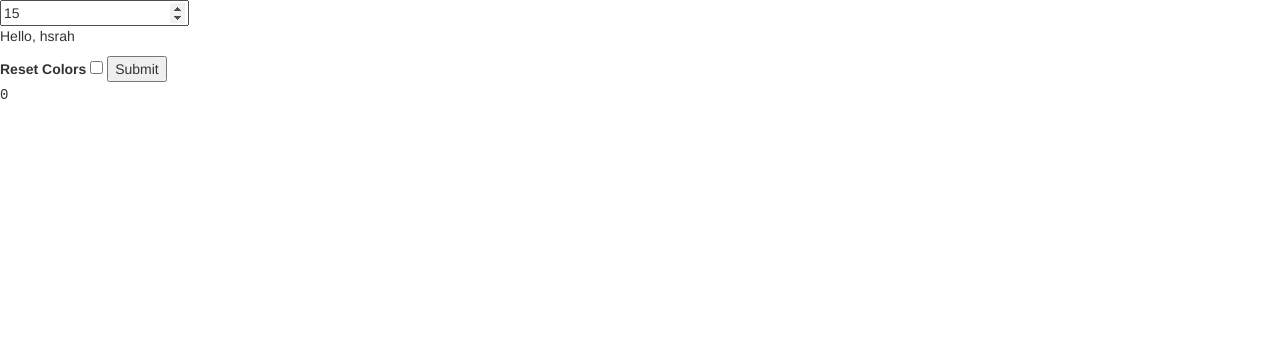
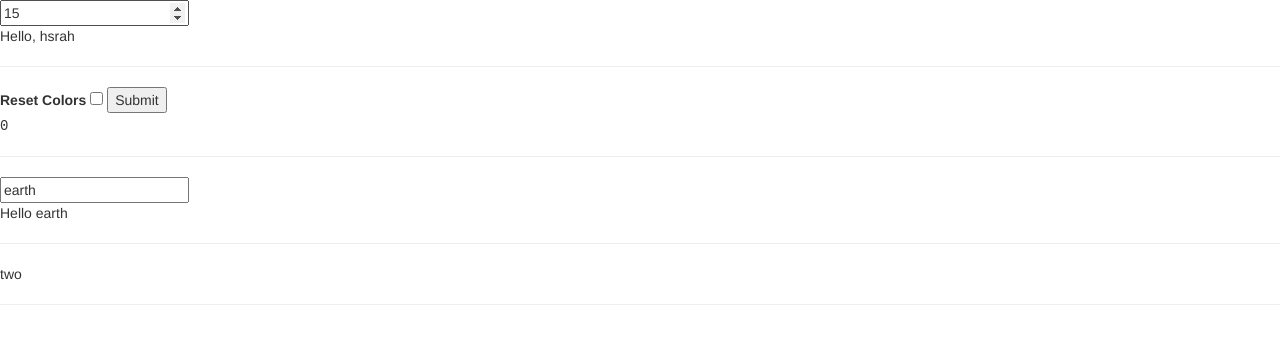
Before and after one commit to harsh376/angularDev, a website: page index.html in a window 1280 px wide. Drawn offline with Linux system fonts and the light colour scheme.

Commit message:
made some changes

```diff
--- a/index.html
+++ b/index.html
@@ -13,11 +13,15 @@
 
 	</head>
 	<body>
+        <!-- testing the filter -->
         <div ng-controller="updateFieldCtrl">
             <input type="number" ng-model="name"/>
             <p>Hello, {{getName() | reverse}}</p>
         </div>
 
+        <hr>
+
+        <!-- testing submit() function in controller -->
         <div ng-controller="resetCtrl">
             <label>Reset Colors</label>
             <input type="checkbox" ng-model="resetColors">
@@ -26,8 +30,23 @@
             <tt>{{result}}</tt>
         </div>
 
+        <hr>
+
+        <!-- testing DOM manipulation through directive -->
+        <div ng-controller="testDirectiveCtrl">
+            <input type="text" ng-model="something">
+            <br>
+            <display-something val="something"></display-something>
+        </div>
+
+        <hr>
+
+        <div ng-controller="testTranscludeCtrl">
+            <test-transclude>{{val}}</test-transclude>
+        </div>
 
 
+        <hr>
 
 	</body>
 </html>
--- a/js/controllers.js
+++ b/js/controllers.js
@@ -24,4 +24,12 @@
 			$scope.result = 2;
 		}
 	};
+})
+
+.controller('testDirectiveCtrl', function($scope) {
+	$scope.something = 'earth';
+})
+
+.controller('testTranscludeCtrl', function($scope) {
+	$scope.val = 'one';
 });
--- a/js/directives.js
+++ b/js/directives.js
@@ -2,4 +2,30 @@
 
 /* Directives */
 
-angular.module('myApp.Directives', []);
+angular.module('myApp.Directives', [])
+
+// directive that manipulates a DOM
+.directive('displaySomething', function() {
+
+	function link(scope, element, attrs) {
+
+		scope.$watch(attrs.val, function(value) {
+			element.text('Hello ' + value);
+		});
+	};
+
+	return {
+		link: link
+	}
+})
+
+.directive('testTransclude', function() {
+
+	return {
+		transclude: true,
+		templateUrl: '../partials/my-dialog.html',
+		link: function(scope, element, attrs) {
+			scope.val = 'two';
+		}
+	};
+});
--- /dev/null
+++ b/partials/my-dialog.html
@@ -0,0 +1 @@
+<div class="al" ng-transclude></div>
```
